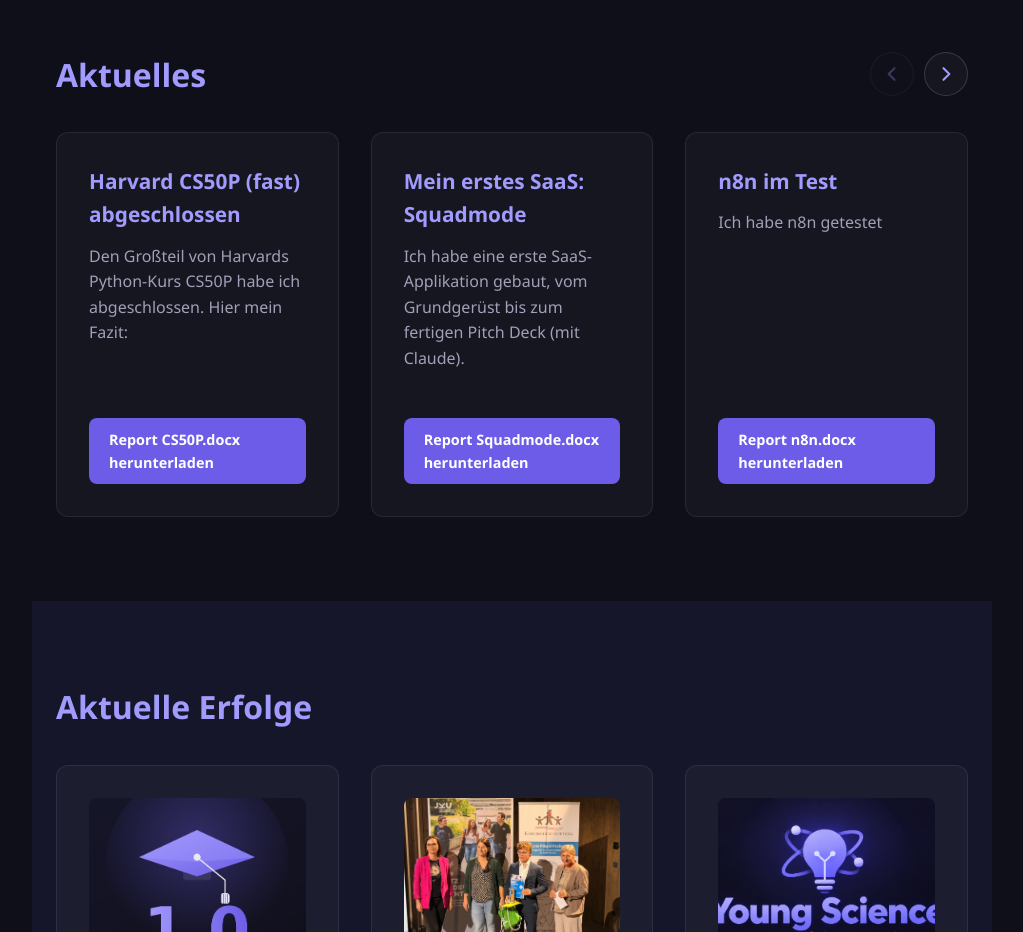
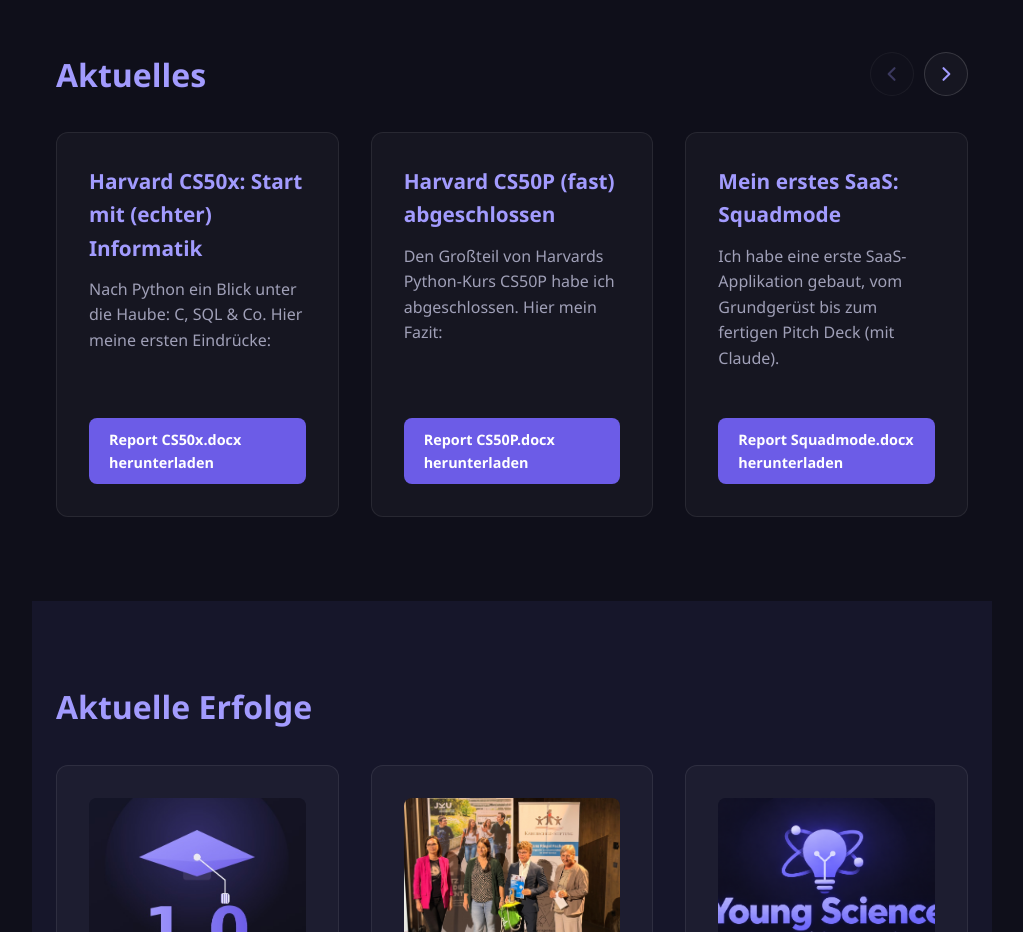
Before and after one commit to TobiasWagner1/PersonalWebsite, a plain HTML site: page index.html in a window 1280 px wide. Shown: the part 1200-2132 px from the top of the page, without its empty margins (128-1151 px from the left). Drawn offline with Linux system fonts and the light colour scheme.

Commit message:
Aktuelles: Harvard CS50x + Report CS50x.docx (DE/EN)
Co-Authored-By: Claude Opus 5.5 <noreply@anthropic.com>
Claude-Session: https://claude.ai/code/session_01CQpYREK74bgDc2vytJvULo

```diff
--- a/index.html
+++ b/index.html
@@ -80,6 +80,11 @@
       </div>
     </div>
     <div class="news-grid" id="news-track">
+      <div class="achievement-card">
+        <h3 data-i18n="news.cs50x.title">Harvard CS50x: Start mit (echter) Informatik</h3>
+        <p data-i18n="news.cs50x.text">Nach Python ein Blick unter die Haube: C, SQL &amp; Co. Hier meine ersten Eindrücke:</p>
+        <a href="Report%20CS50x.docx" download class="achievement-download" data-i18n="news.cs50x.download">Report CS50x.docx herunterladen</a>
+      </div>
       <div class="achievement-card">
         <h3 data-i18n="news.cs50p.title">Harvard CS50P (fast) abgeschlossen</h3>
         <p data-i18n="news.cs50p.text">Den Großteil von Harvards Python-Kurs CS50P habe ich abgeschlossen. Hier mein Fazit:</p>
--- a/script.js
+++ b/script.js
@@ -15,6 +15,9 @@ const translations = {
     'news.heading': 'Aktuelles',
     'news.prev': 'Zurück',
     'news.next': 'Weiter',
+    'news.cs50x.title': 'Harvard CS50x: Start mit (echter) Informatik',
+    'news.cs50x.text': 'Nach Python ein Blick unter die Haube: C, SQL & Co. Hier meine ersten Eindrücke:',
+    'news.cs50x.download': 'Report CS50x.docx herunterladen',
     'news.cs50p.title': 'Harvard CS50P (fast) abgeschlossen',
     'news.cs50p.text': 'Den Großteil von Harvards Python-Kurs CS50P habe ich abgeschlossen. Hier mein Fazit:',
     'news.cs50p.download': 'Report CS50P.docx herunterladen',
@@ -79,6 +82,9 @@ const translations = {
     'news.heading': 'Latest',
     'news.prev': 'Previous',
     'news.next': 'Next',
+    'news.cs50x.title': 'Harvard CS50x: Starting with (real) CS',
+    'news.cs50x.text': 'After Python, a look under the hood: C, SQL & co. Here are my first impressions:',
+    'news.cs50x.download': 'Download CS50x report (.docx)',
     'news.cs50p.title': 'Harvard CS50P (almost) completed',
     'news.cs50p.text': "I've completed most of Harvard's Python course CS50P. Here are my conclusions:",
     'news.cs50p.download': 'Download CS50P report (.docx)',
```
Also changed, not shown: 1 other file.
